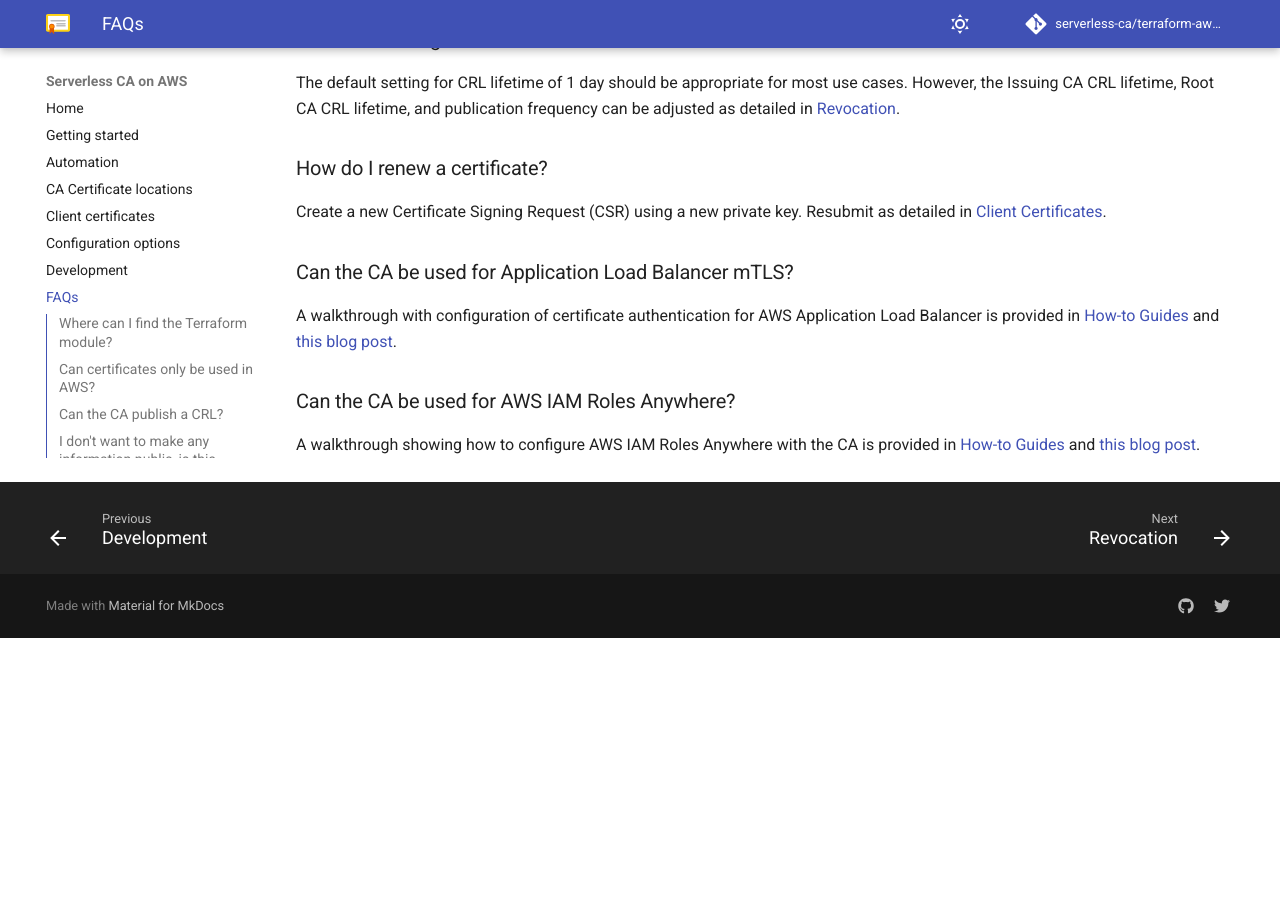
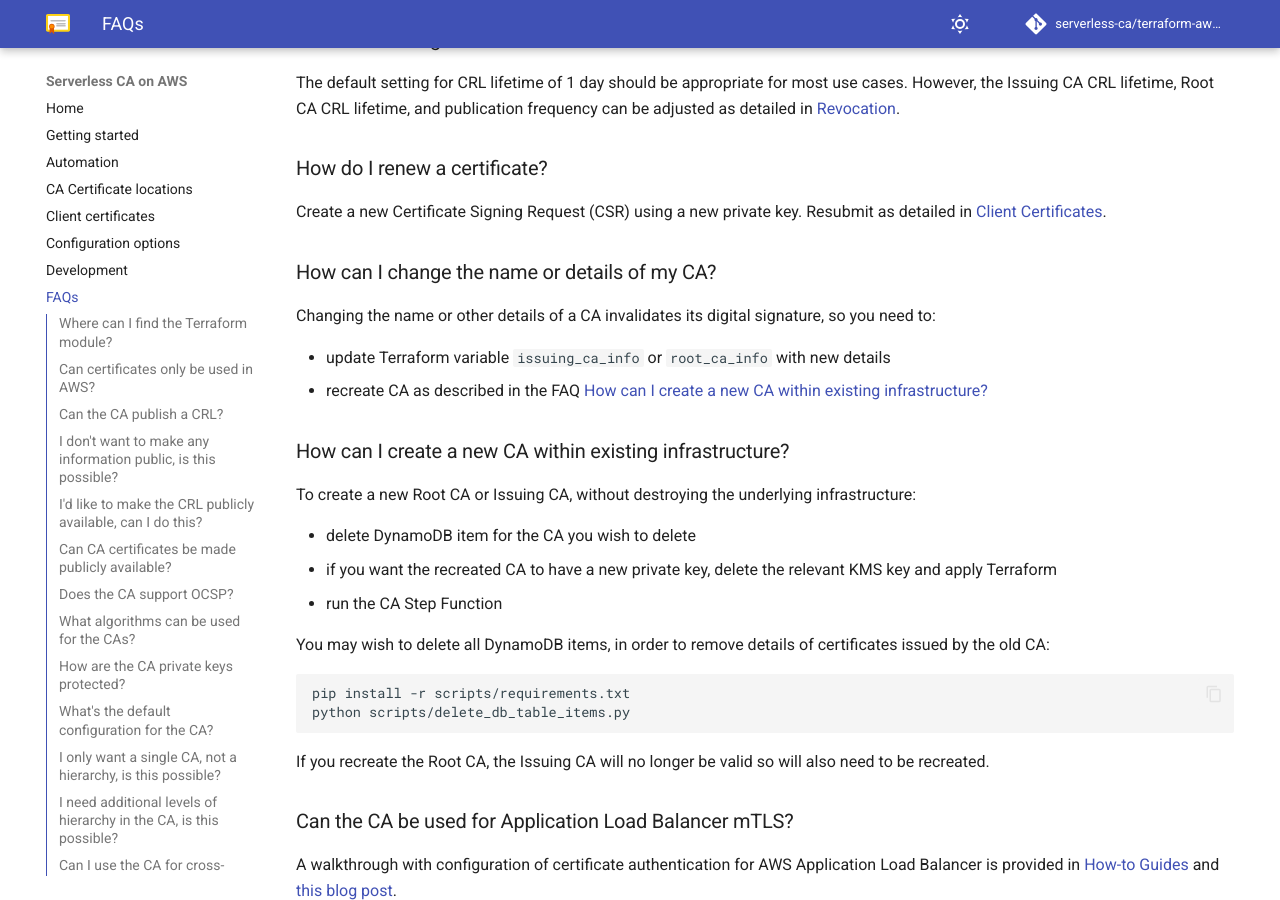
Before and after one commit to serverless-ca/terraform-aws-ca, an MkDocs documentation site: the page built from docs/faq.md, in a window 1280 px wide and 900 px high, scrolled down 3639 px. Built offline with MkDocs 1.6.1 and Material for MkDocs 9.7.7, drawn with Linux system fonts in a browser that asks for light colours; comment, search, counter and statistics services are not loaded; before the commit the page ends 4277 px from its top, so only the background shows below that.

Commit message:
Documentation on creating new CA in existing infrastructure (#305)

````diff
--- a/docs/faq.md
+++ b/docs/faq.md
@@ -106,6 +106,27 @@ The default setting for CRL lifetime of 1 day should be appropriate for most use
 ### How do I renew a certificate?
 Create a new Certificate Signing Request (CSR) using a new private key. Resubmit as detailed in [Client Certificates](client-certificates.md#renewing-certificates).
 
+### How can I change the name or details of my CA?
+Changing the name or other details of a CA invalidates its digital signature, so you need to:
+
+* update Terraform variable `issuing_ca_info` or `root_ca_info` with new details
+* recreate CA as described in the FAQ [How can I create a new CA within existing infrastructure?](faq.md#how-can-i-create-a-new-ca-within-existing-infrastructure)
+
+### How can I create a new CA within existing infrastructure?
+To create a new Root CA or Issuing CA, without destroying the underlying infrastructure:
+
+* delete DynamoDB item for the CA you wish to delete
+* if you want the recreated CA to have a new private key, delete the relevant KMS key and apply Terraform
+* run the CA Step Function
+
+You may wish to delete all DynamoDB items, in order to remove details of certificates issued by the old CA:
+```
+pip install -r scripts/requirements.txt
+python scripts/delete_db_table_items.py
+```
+
+If you recreate the Root CA, the Issuing CA will no longer be valid so will also need to be recreated.
+
 ### Can the CA be used for Application Load Balancer mTLS?
 A walkthrough with configuration of certificate authentication for AWS Application Load Balancer is provided in [How-to Guides](https://serverlessca.com/how-to-guides/alb/) and [this blog post](https://medium.com/@paulschwarzenberger/aws-application-load-balancer-mtls-with-open-source-cloud-ca-277cb40d60c7).
 
````
